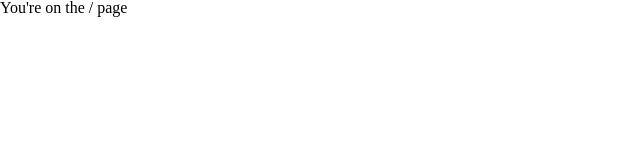
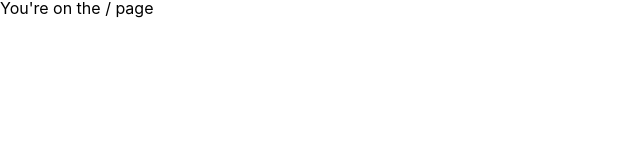
Before and after one commit to ninabrissey/your-epk, a React (Create React App) app: page / in a window 1280 px wide. Shown: the top 160 px of the page, without its empty margins (0-640 px from the left). Built offline with nearby package versions, Linux system fonts and the light colour scheme.

Commit message:
Move imports to top of file

```diff
--- a/src/styles/main.scss
+++ b/src/styles/main.scss
@@ -1,5 +1,5 @@
 @import './reset';
-
+@import '../components/displays/HeaderDisplay/HeaderDisplay.scss';
 
 body {
   margin: 0;
@@ -9,11 +9,3 @@ body {
   -webkit-font-smoothing: antialiased;
   -moz-osx-font-smoothing: grayscale;
 }
-
-code {
-  font-family: source-code-pro, Menlo, Monaco, Consolas, 'Courier New',
-    monospace;
-}
-
-@import './reset';
-@import '../components/displays/HeaderDisplay/HeaderDisplay.scss';
```
